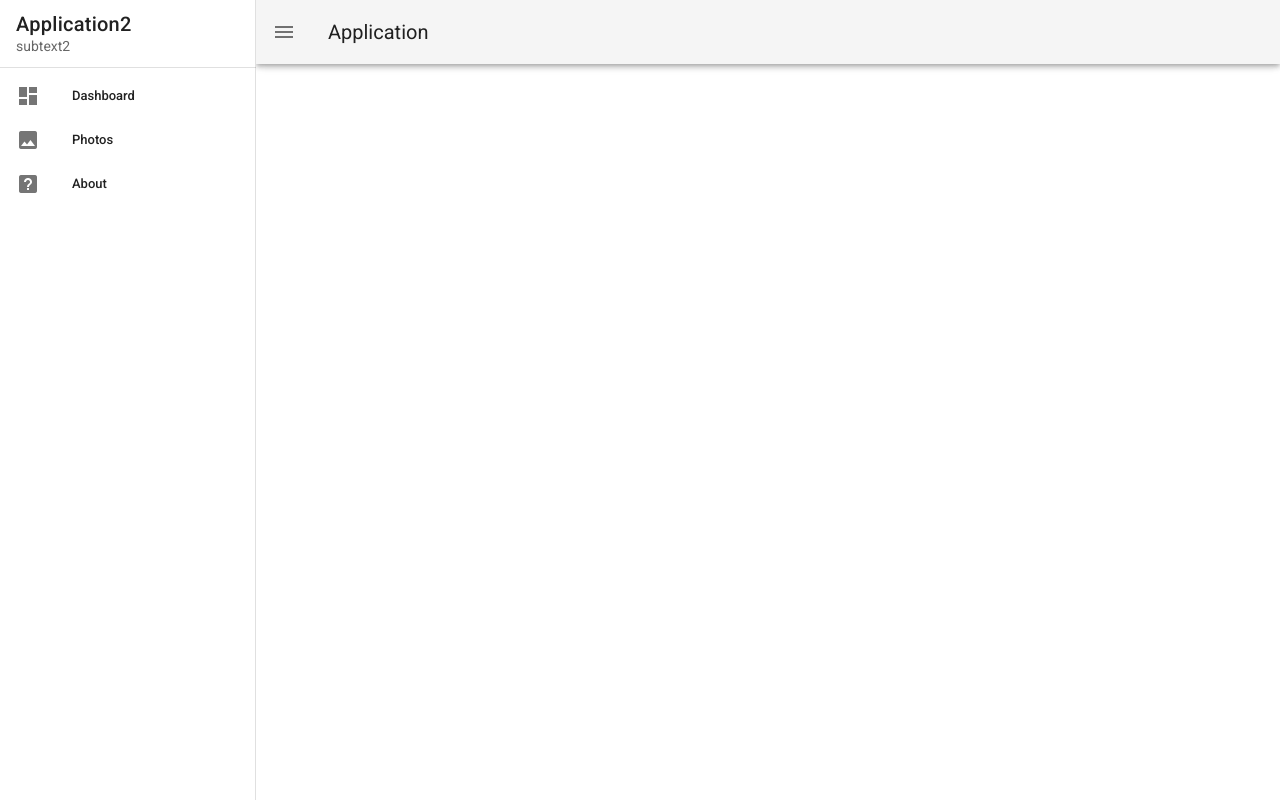
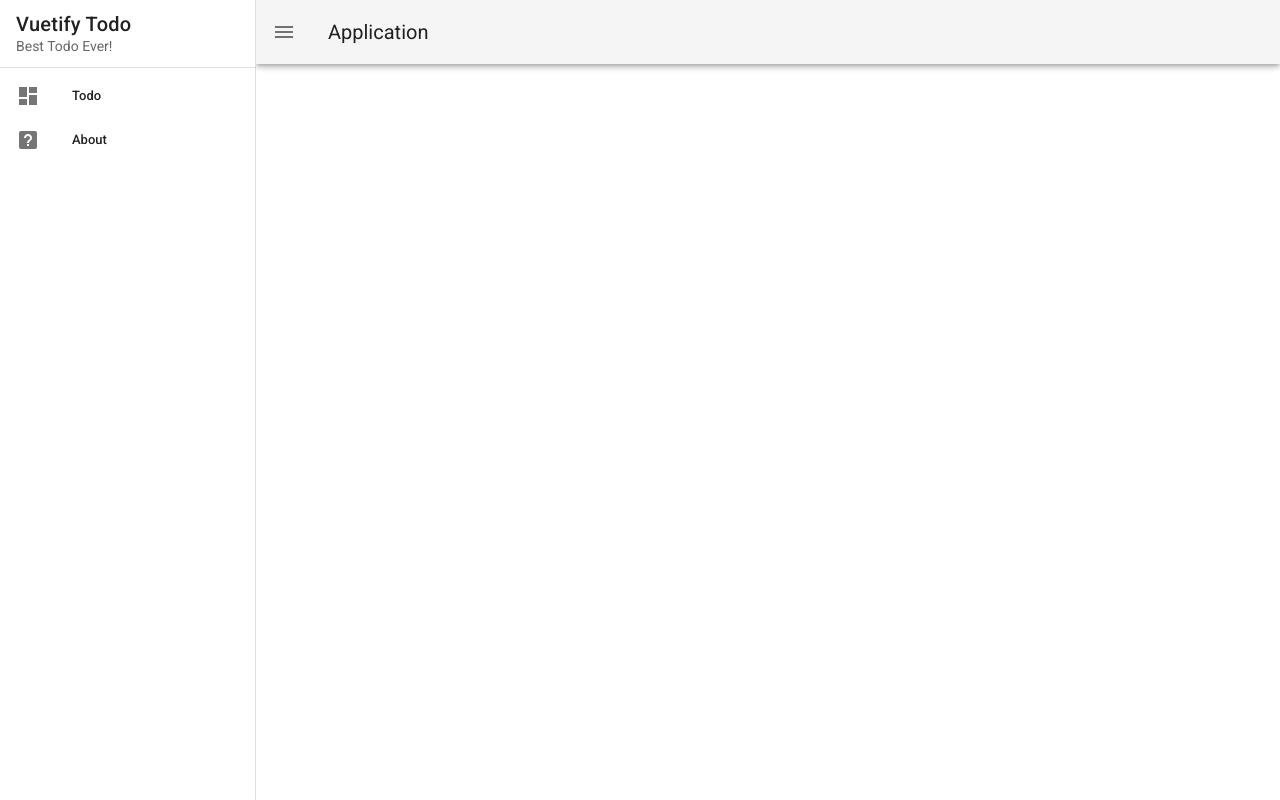
Before and after one commit to dietmarz/ud_vuetify-vuejs-vuex, a Vue app: page / in a window 1280 px wide. Built offline with nearby package versions, Linux system fonts and the light colour scheme.

Commit message:
change navigation text

```diff
--- a/src/App.vue
+++ b/src/App.vue
@@ -5,10 +5,10 @@
       <v-list-item>
         <v-list-item-content>
           <v-list-item-title class="text-h6">
-            Application2
+            Vuetify Todo
           </v-list-item-title>
           <v-list-item-subtitle>
-            subtext2
+            Best Todo Ever!
           </v-list-item-subtitle>
         </v-list-item-content>
       </v-list-item>
@@ -53,8 +53,7 @@ export default {
   data: () => ({
     drawer: null,
     items: [
-      { title: 'Dashboard', icon: 'mdi-view-dashboard' },
-      { title: 'Photos', icon: 'mdi-image' },
+      { title: 'Todo', icon: 'mdi-view-dashboard' },
       { title: 'About', icon: 'mdi-help-box' },
     ],
   }),
```
